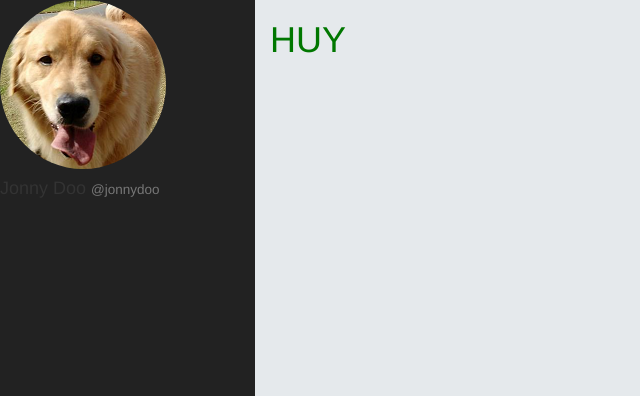
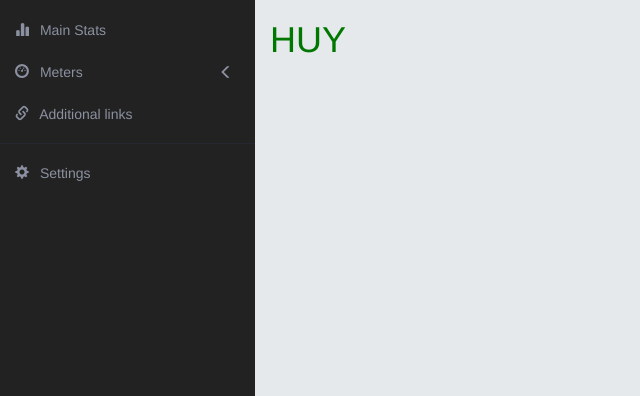
Before and after one commit to CrazyTSTer/HMS, a PHP site: page /new_gui.html in a window 1280 px wide. Shown: the part 61-457 px from the top of the page, without its empty margins (0-640 px from the left). Run offline with PHP 8.4, Linux system fonts and the light colour scheme.

Commit message:
side bar content

```diff
--- a/new_gui.html
+++ b/new_gui.html
@@ -43,8 +43,34 @@
         </div>
         <div class="collapse navbar-collapse collapse-target">
             <div class="navbar-inverse side-nav">
-                <img src="static/imgs/jon.png" class="img-circle">
-                <h4 class="profile-title">Jonny Doo <small>@jonnydoo</small></h4>
+                <ul class="nav nav-pills nav-stacked">
+                    <li>
+                        <a href="#" class="transition">
+                            <span class="glyphicon glyphicon-stats" aria-hidden="true"></span>
+                            Main Stats
+                        </a>
+                    </li>
+                    <li>
+                        <a href="#" class="transition">
+                            <span class="glyphicon glyphicon-dashboard" aria-hidden="true"></span>
+                            Meters
+                            <span class="glyphicon glyphicon-menu-left pull-right transition" aria-hidden="true"></span>
+                        </a>
+                    </li>
+                    <li>
+                        <a href="#" class="transition">
+                            <span class="glyphicon glyphicon-link" aria-hidden="true"></span>
+                            Additional links
+                        </a>
+                    </li>
+                    <li class="nav-divider"></li>
+                    <li>
+                        <a href="#" class="transition">
+                            <span class="glyphicon glyphicon-cog" aria-hidden="true"></span>
+                            Settings
+                        </a>
+                    </li>
+                </ul>
             </div>
         </div>
     </nav>
--- a/static/css/new_gui.css
+++ b/static/css/new_gui.css
@@ -93,3 +93,50 @@ nav .navbar-toggle {
         width: 100%;
     }
 }
+
+.side-nav ul.nav {
+    margin-top: 1rem;
+}
+
+.side-nav ul.nav a {
+    color: #8b91a0;
+}
+
+.side-nav ul.nav a:hover,
+.side-nav ul.nav a:focus {
+    color: #FFF;
+    background-color: inherit;
+}
+
+.side-nav ul.nav a .glyphicon {
+    margin-right: 0.7rem;
+}
+
+.side-nav ul.nav a .glyphicon.pull-right {
+    margin-top: 0.2rem;
+}
+
+.side-nav ul.nav a .badge {
+    background-color: #1ca095;
+}
+
+.side-nav ul.nav .nav-divider {
+    background-color: #252830;
+}
+
+.side-nav ul.nav ul {
+    margin-left: 10%;
+}
+
+.side-nav ul.nav ul a {
+    display: block;
+    background-color: #2b303b;
+    padding: 1rem;
+    margin-bottom: 0.3rem;
+    border-radius: 0.25em;
+}
+
+.side-nav ul.nav ul a:hover {
+    text-decoration: none;
+    background-color: #434857;
+}
```
